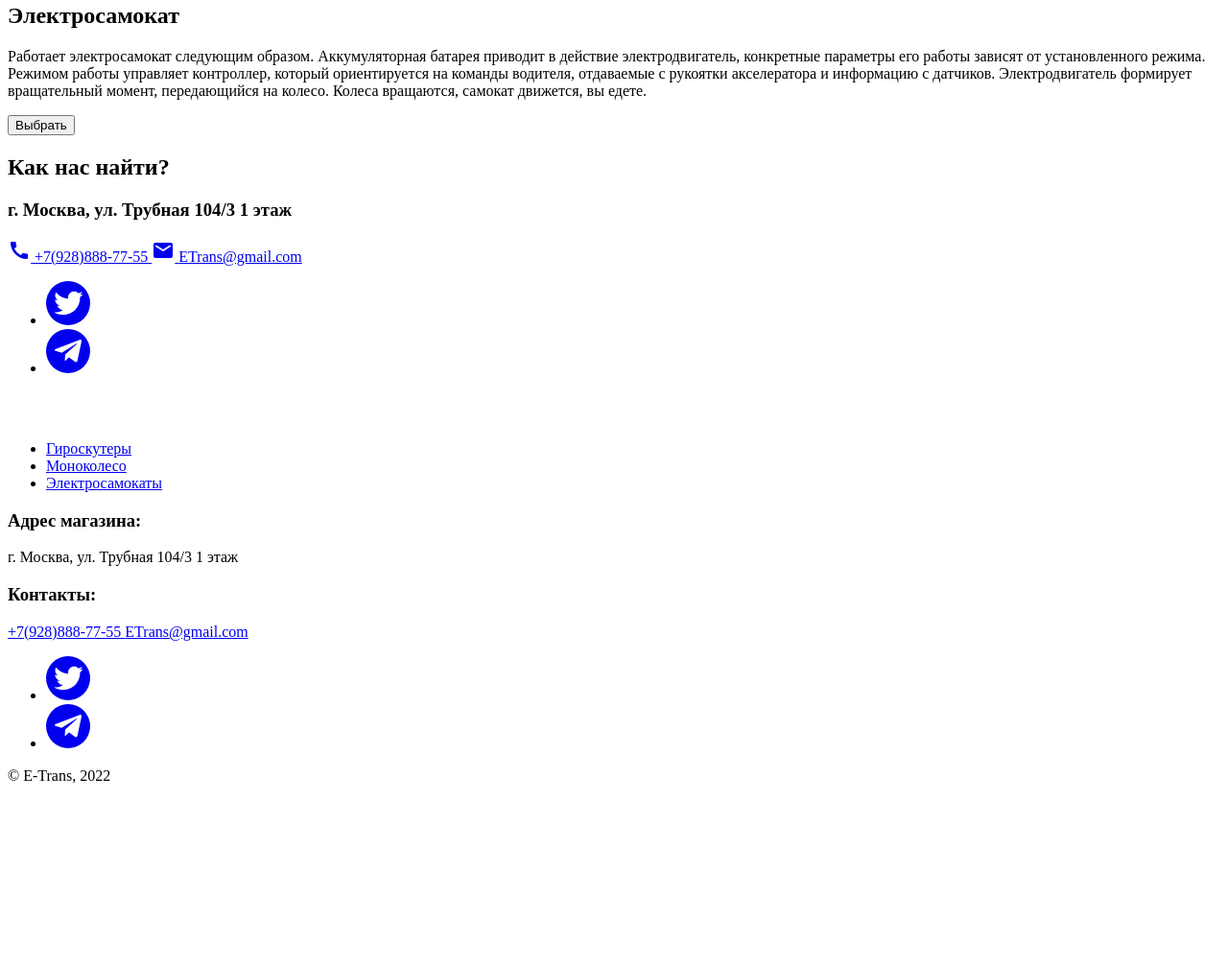
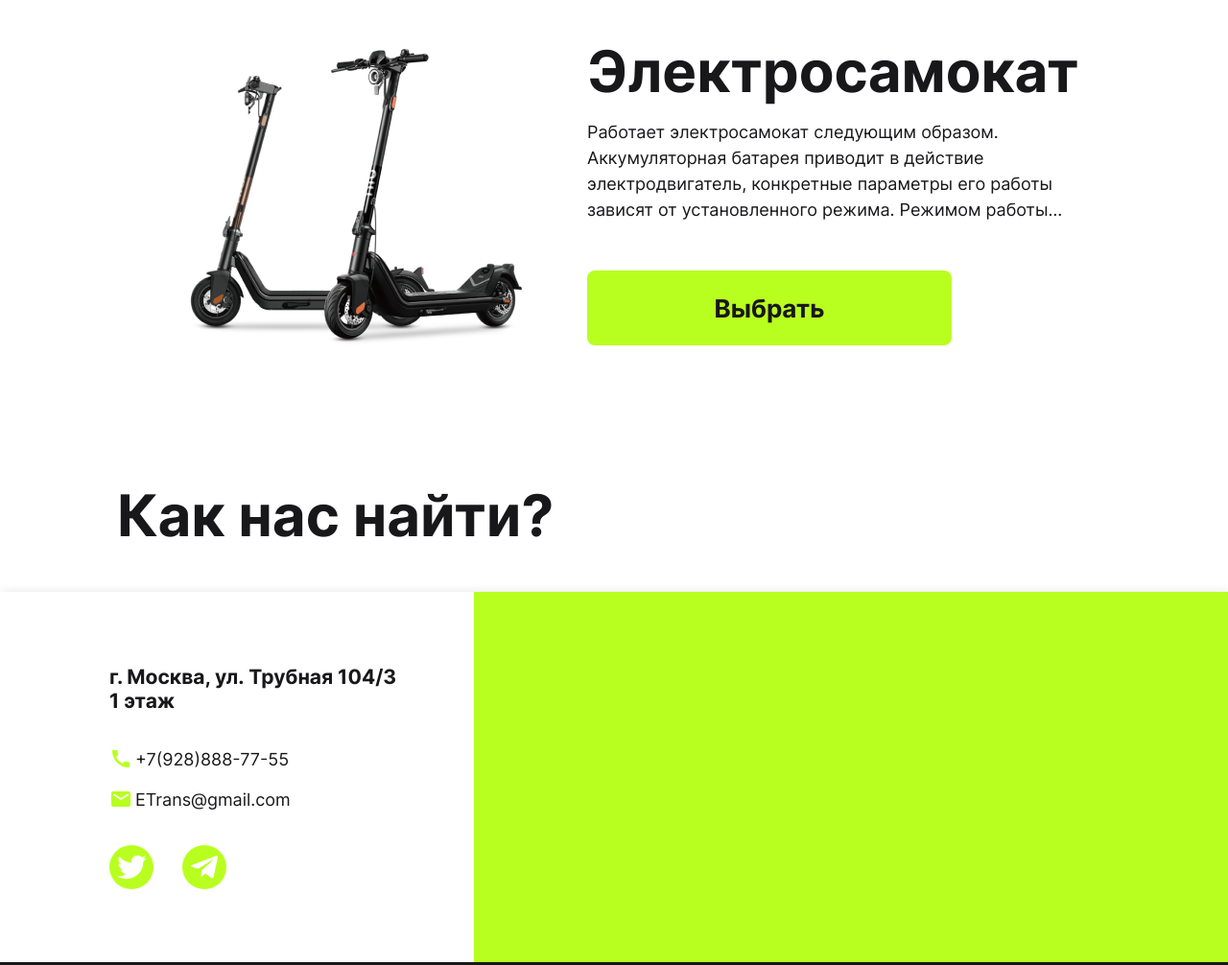
Before and after one commit to ImranNihlo/E-trans, a plain HTML site: page index.html in a window 1280 px wide. Shown: the part 1732-2738 px from the top of the page at 96% size. Before the commit the page ends 2566 px from the top, so only its background shows below. Drawn offline with Linux system fonts and the light colour scheme.

Commit message:
Add files via upload

```diff
--- a/index.html
+++ b/index.html
@@ -4,11 +4,12 @@
     <meta charset="UTF-8">
     <meta http-equiv="X-UA-Compatible" content="IE=edge">
     <meta name="viewport" content="width=device-width, initial-scale=1.0">
+    <link rel="stylesheet" href="style/index.css">
     <title>E-trans - Начни двигаться по новому</title>
 </head>
 <body>
     <header class="header">
-        <div class="container">
+        <div class="container header__container">
             <img class="header__logo" src="img/e-trans.svg" alt="Логотип E-trans">
 
             <nav class="header__navigation navigation">
@@ -29,6 +30,7 @@
                         </a>
                     </li>
                 </ul>
+            </nav>
 
             <a class="header__link-phone" href="tel:+79288887755">
                 <svg width="24" height="24" viewbox="0 0 24 24" fill="none" xmlns="http://www.w3.org/2000/svg">
@@ -38,7 +40,6 @@
                     +7(928)888-77-55
                 </span>
             </a>
-            </nav>
         </div>
     </header>
     <main>
@@ -49,7 +50,7 @@
                 </h1>
 
                 <p class="hero__subtitle">
-                    Начни дивгаться по новому
+                    Начни двигаться по новому
                 </p>
 
                 <button class="hero__btn">
@@ -75,7 +76,9 @@
                     </button>
                 </div>
             </div>
+        </section>
 
+        <section class="product" id="monowheels">
             <div class="container product__container">
                 <img src="img/monowheels.png" alt="Гироскутер">
                 <div class="product__content">
@@ -92,7 +95,9 @@
                     </button>
                 </div>
             </div>
+        </section>
 
+        <section class="product" id="electroscooter">
             <div class="container product__container">
                 <img src="img/electroscooter.png" alt="Гироскутер">
                 <div class="product__content">
@@ -110,7 +115,7 @@
             </div>
         </section>
 
-        <section class="contacts">
+        <section class="contacts contacts-section">
             <div class="container">
                 <h2 class="contacts__title">
                     Как нас найти?
@@ -166,7 +171,7 @@
                     </div>
 
                     <div class="contacts__map-wrapper">
-                        <div class="contacts__map">
+                        <div class="contacts__map" id="map">
 
                         </div>
                     </div>
@@ -177,6 +182,7 @@
     </main>
 
     <footer class="footer">
+        <div class="container">
             <img class="footer__logo" src="img/e-trans.svg" alt="Логотип E-trans">
 
         <div class="footer__columns">
@@ -209,11 +215,11 @@
                 </p>
             </div>
 
-            <div class="footer__columns contacts">
+            <div class="footer__column contacts">
                 <h3 class="footer__title">
                     Контакты:
                 </h3>
-                <div class="contacts__list">
+                <div class="contacts__list contacts__list-footer">
                     <a class="contacts__link" href="tel:+79288887755">
                         +7(928)888-77-55
                     </a>
@@ -247,6 +253,7 @@
         <p class="footer__copyright">
             © E-Trans, 2022
         </p>
+        </div>
     </footer>
 </body>
 </html>
--- /dev/null
+++ b/style/index.css
@@ -0,0 +1,361 @@
+@font-face {
+    font-family: Inter;
+    src: url('../fonts/inter_cyrillic-regular.woff2') format('woff2'),
+    url('../fonts/inter_cyrillic-regular.woff'), format('woff');
+    font-display: swap;
+    font-weight: 400;
+}
+
+@font-face {
+    font-family: Inter;
+    src: url('../fonts/inter_cyrillic-700.woff2') format('woff2'),
+    url('../fonts/inter_cyrillic-700.woff'), format('woff');
+    font-display: swap;
+    font-weight: 700;
+}
+
+*, *:after, *:before {
+    box-sizing: border-box;
+}
+
+body {
+    position: relative;
+    margin: 0;
+    font-family: Inter, sans-serif;
+    font-size: 18px;
+    line-height: 1.2;
+    color: #18171a;
+}
+
+h1, h2, h3, p, ul {
+    margin: 0;
+}
+
+ul {
+    padding: 0;
+    list-style: none;
+}
+
+button {
+    padding: 0;
+    cursor: pointer;
+    background-color: transparent;
+    border: none;
+}
+
+input, button, textarea {
+    font: inherit;
+}
+
+a {
+    color: inherit;
+    text-decoration: none;
+}
+
+img, svg {
+    display: block;
+    max-width: 100%;
+    height: auto;
+}
+
+.container {
+    max-width: 1180px;
+    margin: 0 auto;
+    padding: 0 72px;
+}
+
+.header {
+    padding: 20px 0;
+    position: absolute;
+    top: 0;
+    left: 0;
+    right: 0;
+    color: #fff;
+}
+
+.header__container {
+    display: grid;
+    grid-template-columns: 3fr 6fr 3fr;
+    align-items: center;
+    gap: 15px;
+}
+
+.header__link-phone {
+    justify-self: end;
+    display: flex;
+    align-items: center;
+    gap: 3px;
+    color: #B8FF20;
+    transition: color 0.3s ease-in-out;
+}
+
+.header__phone-number {
+    color: #fff;
+    transition: color 0.3s ease-in-out;
+}
+
+.header__link-phone:hover,
+.header__link-phone:hover .header__phone-number {
+    color: #CDF478;
+}
+
+.navigation__list {
+    display: flex;
+    align-items: center;
+    justify-content: center;
+    gap: 40px;
+}
+
+.navigation__link {
+    transition: color 0.3s ease-in-out;
+}
+
+.navigation__link:hover {
+    color: #CDF478;
+}
+
+.hero {
+    background-image: url('../img/background.jpg');
+    background-size: cover;
+    background-position: center;
+    background-repeat: no-repeat;
+    padding-top: 220px;
+    padding-bottom: 120px;
+    color: #fff;
+    margin-bottom: 60px;
+}
+
+.hero__title {
+    font-weight: 700;
+    font-size: 130px;
+    line-height: 1;
+}
+
+.hero__title-letter {
+    color: #B8FF20;
+}
+
+.hero__subtitle {
+    font-size: 26px;
+    margin: 10px 0 60px 0;
+}
+
+.hero__btn {
+    min-width: 380px;
+    height: 78px;
+    padding: 14px 30px;
+    border: 2px solid transparent;
+    background-color: #FFFFFF;
+    border-radius: 8px;
+    outline: none;
+    font-weight: 700;
+    font-size: 26px;
+    color: #18171a;
+    transition: background-color 0.3s ease-in-out, border-color 0.2 ease-in-out;
+}
+
+.hero__btn:hover {
+   background-color: #CDF478;
+}
+
+.hero__btn:focus {
+    border-color: #B8FF20;
+}
+
+.hero__btn:active {
+    background-color: #B8FF20;
+}
+
+.product {
+    padding: 60px 0;
+}
+
+.product:nth-child(odd) .product__container {
+    flex-direction: row-reverse;
+}
+
+.product__container {
+    display: flex;
+    justify-content: space-between;
+    align-items: center;
+    gap: 20px;
+}
+
+.product__content {
+    max-width: 582px;
+}
+
+.product__title {
+    font-weight: 700;
+    font-size: 60px;
+    line-height: 1;
+    margin-bottom: 20px;
+}
+
+.product__description {
+    line-height: 150%;
+    margin-bottom: 50px;
+    overflow: hidden;
+    display: -webkit-box;
+    -webkit-box-orient: vertical;
+    -webkit-line-clamp: 4;
+}
+
+.product__btn {
+    min-width: 380px;
+    height: 78px;
+    padding: 14px 30px;
+    border: 2px solid transparent;
+    background-color: #B8FF20;
+    border-radius: 8px;
+    outline: none;
+    font-weight: 700;
+    font-size: 26px;
+    color: #18171a;
+    transition-property: background-color, color, border-color;
+    transition-timing-function: ease-in-out;
+    transition-duration: 0.3s, 0.3s, 0.2s;
+}
+
+.product__btn:hover {
+    background-color: #CDF478;
+}
+
+.product__btn:focus {
+    border-color: #18171A;
+}
+
+.product__btn:active {
+    color: #FFFFFF;
+    transition-duration: 0.2s;
+    background-color: #18171A;
+}
+
+.contacts-section {
+    padding-top: 60px;
+}
+
+.contacts__title {
+    font-weight: 700;
+    font-size: 60px;
+    line-height: 100%;
+    margin-bottom: 50px;
+}
+
+.contacts__wrap {
+    box-shadow: 2px 0px 10px rgba(0, 0, 0, 0.1);
+}
+
+.contacts__container {
+    display: flex;
+    align-items: center;
+    padding-left: max(72px , calc((110% - 1180px) / 2));
+    padding-right: 0;
+    max-width: none;
+}
+
+.contacts__column {
+    width: 380px;
+    display: flex;
+    flex-direction: column;
+    gap: 36px;
+    padding-right: 21px;
+}
+
+.contacts__list {
+    display: flex;
+    flex-direction: column;
+    gap: 18px;
+}
+
+.contacts__link {
+    display: flex;
+    align-items: center;
+    gap: 3px;
+    transition: color 0.3s ease-in-out;
+}
+
+.contacts__link svg {
+    color: #B8FF20;
+}
+
+.contacts__link:hover,
+.contacts__link:hover svg {
+    color: #CDF478;
+}
+
+.social {
+    display: flex;
+    gap: 30px;
+}
+
+.social__link {
+    color: #B8FF20;
+    transition: color 0.3s ease-in-out;
+}
+
+.social__link:hover {
+    color: #CDF478;
+}
+
+.contacts__map-wrapper {
+    flex-shrink: 1;
+    width: calc(100% - 380px);
+    height: 386px;
+}
+
+.contacts__map {
+    width: 100%;
+    height: 100%;
+    background-color: #B8FF20;
+}
+
+.footer {
+    background: #18171A;
+    padding: 60px 0 30px 0;
+    color: #FFFFFF;
+}
+
+.footer__logo {
+    width: 160px;
+    margin-bottom: 40px;
+}
+
+.footer__columns {
+    display: flex;
+    gap: 120px;
+    margin-bottom: 18px;
+}
+
+.footer__column {
+    max-width: 280px;
+}
+
+.footer__list {
+    display: flex;
+    flex-direction: column;
+    gap: 10px;
+}
+
+.footer__link {
+    transition: color 0.3s ease-in-out;
+}
+
+.footer__link:hover {
+    color: #CDF478;
+}
+
+.footer__title {
+    font-weight: 700;
+    margin-bottom: 10px;
+}
+
+.contacts__list-footer {
+    gap: 10px;
+    margin-bottom: 20px;
+}
+
+.footer__copyright {
+    font-size: 12px;
+    line-height: 130%;
+}
```
Also changed, not shown: fonts/inter_cyrillic-700.woff (added), fonts/inter_cyrillic-700.woff2 (added), fonts/inter_cyrillic-regular.woff (added), fonts/inter_cyrillic-regular.woff2 (added), img/background.jpg (added). Lines whose indentation alone changed are shown as unchanged.
